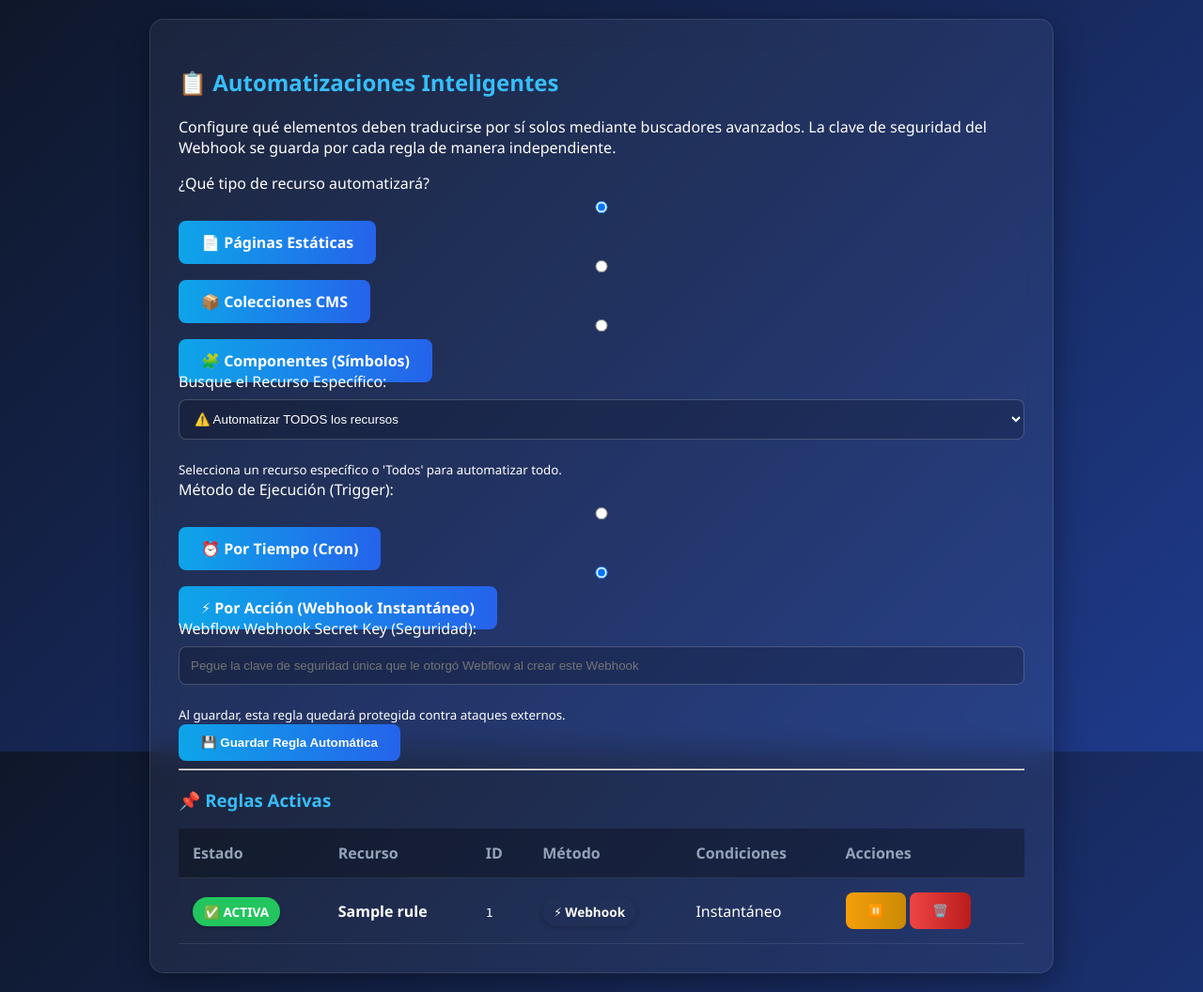
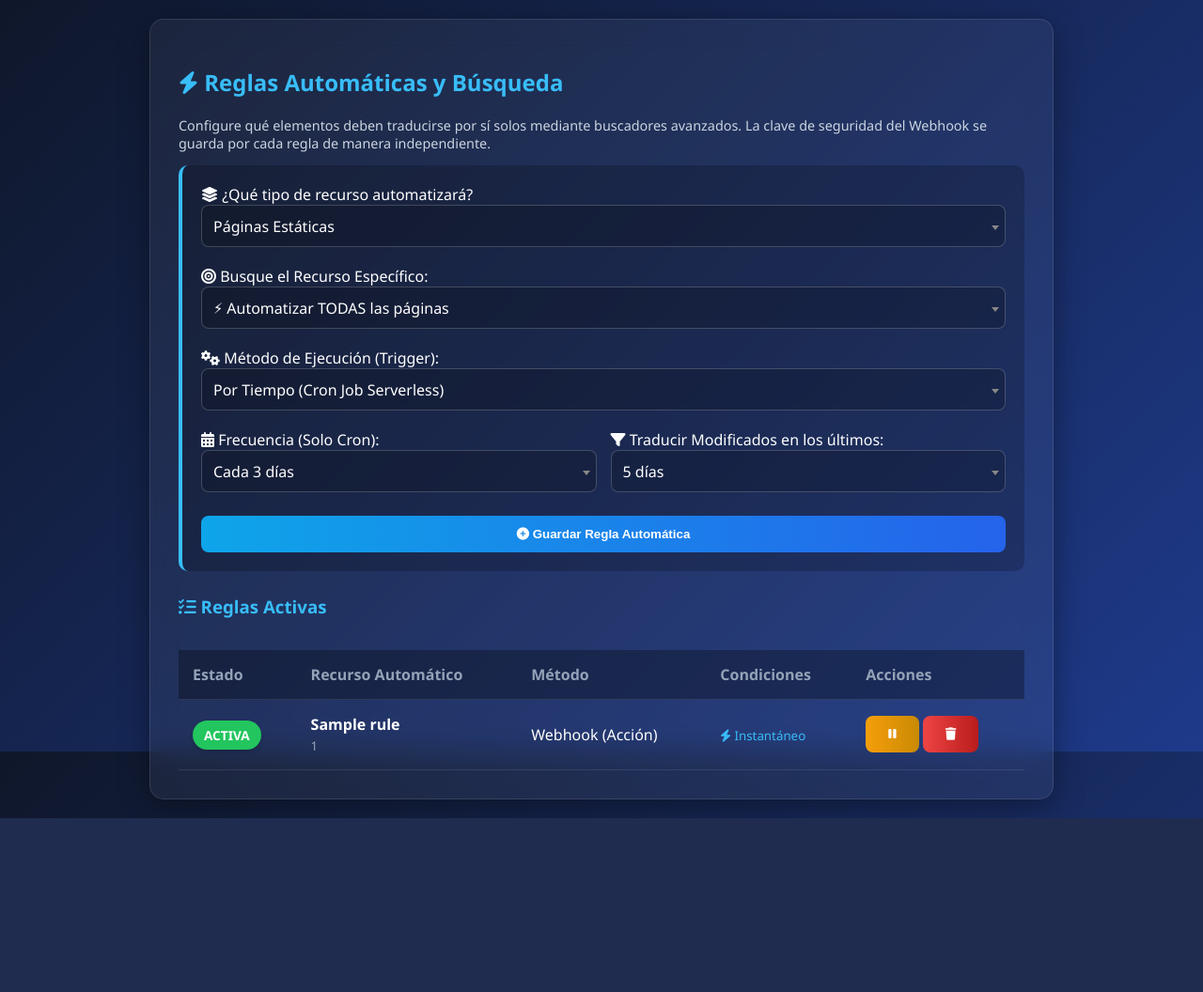
Before and after one commit to userEmanu/domoblock-translator, a Flask app: template api/templates/auto.html in a window 1280 px wide. Shown: the whole page at 94% size. After the commit the page ends 871 px from the top, so only its background shows below. Run offline with Flask 3, Linux system fonts and the light colour scheme; tables that the repository leaves empty hold one stand-in row (values such as "Sample post"); the template is opened without the code that fills it: values that come from a table or form of the project are taken from there, most other values are stand-ins (such as "Sample title", 1, 10 or a date in 2020); some libraries are stand-ins or nearby versions.

Commit message:
Update auto.html

```diff
--- a/api/templates/auto.html
+++ b/api/templates/auto.html
@@ -1,166 +1,136 @@
 {% extends "base.html" %}
+{% block content %}
+<h2><i class="fas fa-bolt"></i> Reglas Automáticas y Búsqueda</h2>
+<p class="text-sm">Configure qué elementos deben traducirse por sí solos mediante buscadores avanzados. La clave de seguridad del Webhook se guarda por cada regla de manera independiente.</p>
 
-{% block content %}
+<form method="POST" class="card">
+    <label><i class="fas fa-layer-group"></i> ¿Qué tipo de recurso automatizará?</label>
+    <select name="target_type" id="auto_target_type" class="select2-enable" required>
+        <option value="page">Páginas Estáticas</option>
+        <option value="collection">Colecciones del CMS (Post Types)</option>
+    </select>
 
-<h2>📋 Automatizaciones Inteligentes</h2>
-<p class="text-muted">Configure qué elementos deben traducirse por sí solos mediante buscadores avanzados. La clave de seguridad del Webhook se guarda por cada regla de manera independiente.</p>
-
-<form method="POST">
-    <div class="mb-4">
-        <label class="form-label fw-bold">¿Qué tipo de recurso automatizará?</label>
-        <div class="btn-group w-100" role="group">
-            <input type="radio" class="btn-check" name="target_type" id="type_page" value="page" checked autocomplete="off">
-            <label class="btn btn-outline-primary" for="type_page">📄 Páginas Estáticas</label>
-
-            <input type="radio" class="btn-check" name="target_type" id="type_collection" value="collection" autocomplete="off">
-            <label class="btn btn-outline-primary" for="type_collection">📦 Colecciones CMS</label>
-
-            <input type="radio" class="btn-check" name="target_type" id="type_component" value="component" autocomplete="off">
-            <label class="btn btn-outline-primary" for="type_component">🧩 Componentes (Símbolos)</label>
-        </div>
+    <div style="margin-top: 20px;">
+        <label><i class="fas fa-bullseye"></i> Busque el Recurso Específico:</label>
+        <select name="target_id" id="auto_target_id" class="select2-enable" required>
+            <!-- Llenado por JS -->
+        </select>
     </div>
 
-    <div class="mb-4">
-        <label class="form-label fw-bold">Busque el Recurso Específico:</label>
-        <div class="input-group">
-            <span class="input-group-text"><i class="bi bi-search"></i></span>
-            <select name="target_id" class="form-select form-select-lg" required>
-                <option value="all">⚠️ Automatizar TODOS los recursos</option>
-                {% if pages %}
-                    <optgroup label="📄 Páginas">
-                    {% for page in pages %}
-                        <option value="{{ page.id }}">{{ page.title }}</option>
-                    {% endfor %}
-                    </optgroup>
-                {% endif %}
-                {% if collections %}
-                    <optgroup label="📦 Colecciones CMS">
-                    {% for col in collections %}
-                        <option value="{{ col.id }}">{{ col.displayName }}</option>
-                    {% endfor %}
-                    </optgroup>
-                {% endif %}
+    <div style="margin-top: 20px;">
+        <label><i class="fas fa-cogs"></i> Método de Ejecución (Trigger):</label>
+        <select name="trigger_type" id="trigger_type" class="select2-enable" required>
+            <option value="cron">Por Tiempo (Cron Job Serverless)</option>
+            <option value="webhook">Por Acción (Webhook Instantáneo al publicar)</option>
         </select>
     </div>
-        <small class="text-muted">Selecciona un recurso específico o 'Todos' para automatizar todo.</small>
-    </div>
 
-    <div class="mb-4">
-        <label class="form-label fw-bold">Método de Ejecución (Trigger):</label>
-        <div class="btn-group w-100" role="group">
-            <input type="radio" class="btn-check" name="trigger_type" id="trigger_cron" value="cron" autocomplete="off">
-            <label class="btn btn-outline-secondary" for="trigger_cron">⏰ Por Tiempo (Cron)</label>
-
-            <input type="radio" class="btn-check" name="trigger_type" id="trigger_webhook" value="webhook" checked autocomplete="off">
-            <label class="btn btn-outline-secondary" for="trigger_webhook">⚡ Por Acción (Webhook Instantáneo)</label>
-        </div>
-    </div>
-
-    <div class="mb-4" id="cron_options" style="display:none;">
-        <div class="row">
-            <div class="col-md-6">
-                <label class="form-label">Frecuencia (días):</label>
-                <select name="frequency_days" class="form-select">
-                    <option value="1">Cada día</option>
+    <div id="time_settings_group" style="display: flex; gap: 15px; flex-wrap: wrap; margin-top: 20px;">
+        <div style="flex: 1; min-width: 200px;">
+            <label><i class="fas fa-calendar-alt"></i> Frecuencia (Solo Cron):</label>
+            <select name="frequency_days" class="select2-enable">
+                <option value="1">Todos los días</option>
                 <option value="3" selected>Cada 3 días</option>
                 <option value="7">Cada 7 días</option>
-                    <option value="15">Cada 15 días</option>
             </select>
         </div>
-            <div class="col-md-6">
-                <label class="form-label">Traducir modificados en últimos:</label>
-                <select name="modified_within_days" class="form-select">
+        <div style="flex: 1; min-width: 200px;">
+            <label><i class="fas fa-filter"></i> Traducir Modificados en los últimos:</label>
+            <select name="modified_within_days" class="select2-enable">
                 <option value="3">3 días</option>
                 <option value="5" selected>5 días</option>
                 <option value="30">30 días</option>
             </select>
         </div>
     </div>
+
+    <!-- CAMPO EXCLUSIVO PARA LA SECRET KEY DEL WEBHOOK -->
+    <div id="webhook_settings_group" style="display: none; margin-top: 20px;">
+        <label style="color: #fca5a5;"><i class="fas fa-shield-alt"></i> Webflow Webhook Secret Key (Seguridad):</label>
+        <input type="password" name="webhook_secret" placeholder="Pegue la clave de seguridad única que le otorgó Webflow al crear este Webhook">
+        <small class="text-sm" style="display:block; margin-top:-15px; margin-bottom:15px;">Al guardar, esta regla quedará protegida contra ataques externos.</small>
     </div>
 
-    <div class="mb-4">
-        <label class="form-label fw-bold">Webflow Webhook Secret Key (Seguridad):</label>
-        <input type="text" name="webhook_secret" class="form-control" placeholder="Pegue la clave de seguridad única que le otorgó Webflow al crear este Webhook">
-        <small class="text-muted">Al guardar, esta regla quedará protegida contra ataques externos.</small>
-    </div>
-
-    <input type="hidden" name="target_name" value="Regla automática">
-
-    <button type="submit" class="btn btn-primary btn-lg w-100">💾 Guardar Regla Automática</button>
+    <button type="submit" style="width: 100%; margin-top: 25px;"><i class="fas fa-plus-circle"></i> Guardar Regla Automática</button>
 </form>
 
-<hr class="my-5">
-
-<h3>📌 Reglas Activas</h3>
-
-{% if rules %}
-    <div class="table-responsive">
-        <table class="table table-hover">
-            <thead class="table-light">
+<h3><i class="fas fa-tasks"></i> Reglas Activas</h3>
+<div style="overflow-x:auto;">
+    <table>
         <tr>
             <th>Estado</th>
-                    <th>Recurso</th>
-                    <th>ID</th>
+            <th>Recurso Automático</th>
             <th>Método</th>
             <th>Condiciones</th>
             <th>Acciones</th>
         </tr>
-            </thead>
-            <tbody>
         {% for rule in rules %}
-                <tr>
+        <tr class="animate__animated animate__fadeIn">
             <td>
                 {% if rule.is_active %}
-                            <span class="badge bg-success">✅ ACTIVA</span>
+                    <span class="badge bg-success">ACTIVA</span>
                 {% else %}
-                            <span class="badge bg-secondary">⏸️ PAUSADA</span>
+                    <span class="badge bg-secondary">PAUSADA</span>
                 {% endif %}
             </td>
-                    <td><strong>{{ rule.target_name }}</strong></td>
-                    <td><code>{{ rule.target_id }}</code></td>
+            <td><strong>{{ rule.target_name }}</strong><br><small style="color:#94a3b8;">{{ rule.target_id }}</small></td>
+            <td>{{ 'Cron (Tiempo)' if rule.trigger_type == 'cron' else 'Webhook (Acción)' }}</td>
             <td>
                 {% if rule.trigger_type == 'cron' %}
-                            <span class="badge bg-info">⏰ Cron</span>
+                    <small>Cada: {{ rule.frequency_days }}d<br>Filtro: {{ rule.modified_within_days }}d</small>
                 {% else %}
-                            <span class="badge bg-warning">⚡ Webhook</span>
+                    <small style="color: #38bdf8;"><i class="fas fa-bolt"></i> Instantáneo</small>
                 {% endif %}
             </td>
             <td>
-                        {% if rule.trigger_type == 'cron' %}
-                            Cada {{ rule.frequency_days }}d<br>
-                            <small>Filtro: {{ rule.modified_within_days }}d</small>
-                        {% else %}
-                            <span class="text-muted">Instantáneo</span>
-                        {% endif %}
-                    </td>
-                    <td>
-                        <!-- Botón Activar/Pausar -->
                 <form action="{{ url_for('main.toggle_auto', id=rule.id) }}" method="POST" style="display:inline;">
-                            <button type="submit" class="btn btn-sm {% if rule.is_active %}btn-warning{% else %}btn-success{% endif %}" title="Activar/Pausar">
-                                {% if rule.is_active %}⏸️{% else %}▶️{% endif %}
+                    <button type="submit" class="btn {% if rule.is_active %}btn-warning{% else %}btn-success{% endif %}" title="Pausar/Activar">
+                        <i class="fas {% if rule.is_active %}fa-pause{% else %}fa-play{% endif %}"></i>
                     </button>
                 </form>
-                        <!-- Botón Eliminar -->
-                        <form action="{{ url_for('main.delete_auto', id=rule.id) }}" method="POST" style="display:inline;" onsubmit="return confirm('¿Eliminar esta regla?');">
-                            <button type="submit" class="btn btn-sm btn-danger" title="Eliminar">🗑️</button>
+                <form action="{{ url_for('main.delete_auto', id=rule.id) }}" method="POST" style="display:inline;">
+                    <button type="submit" class="btn btn-danger" title="Eliminar"><i class="fas fa-trash"></i></button>
                 </form>
             </td>
         </tr>
         {% endfor %}
-            </tbody>
     </table>
 </div>
-{% else %}
-    <div class="alert alert-info">No hay reglas configuradas aún. Crea una arriba.</div>
-{% endif %}
 
 <script>
-    document.querySelectorAll('input[name="trigger_type"]').forEach(el => {
-        el.addEventListener('change', function() {
-            document.getElementById('cron_options').style.display =
-                this.value === 'cron' ? 'block' : 'none';
+    const a_pages = [
+        {"id": "all", "name": "⚡ Automatizar TODAS las páginas"},
+        {% for p in pages %} {"id": "{{ p.id }}", "name": "{{ p.title|replace('"', '\\"') }}"}, {% endfor %}
+    ];
+    const a_collections = [
+        {"id": "all", "name": "⚡ Automatizar TODAS las colecciones CMS"},
+        {% for c in collections %} {"id": "{{ c.id }}", "name": "{{ c.displayName|replace('"', '\\"') }}"}, {% endfor %}
+    ];
+
+    function fillAutoOptions(dataArray) {
+        let select = $('#auto_target_id');
+        select.empty();
+        dataArray.forEach(item => {
+            select.append(new Option(item.name, item.id, false, false));
         });
+        select.trigger('change.select2');
+    }
+
+    fillAutoOptions(a_pages);
+
+    $('#auto_target_type').on('change', function() {
+        if ($(this).val() === 'page') fillAutoOptions(a_pages);
+        else fillAutoOptions(a_collections);
+    });
+
+    $('#trigger_type').on('change', function() {
+        if ($(this).val() === 'webhook') {
+            $('#time_settings_group').hide();
+            $('#webhook_settings_group').show();
+        } else {
+            $('#time_settings_group').show();
+            $('#webhook_settings_group').hide();
+        }
     });
 </script>
-
 {% endblock %}
```
Lines whose indentation alone changed are shown as unchanged.
